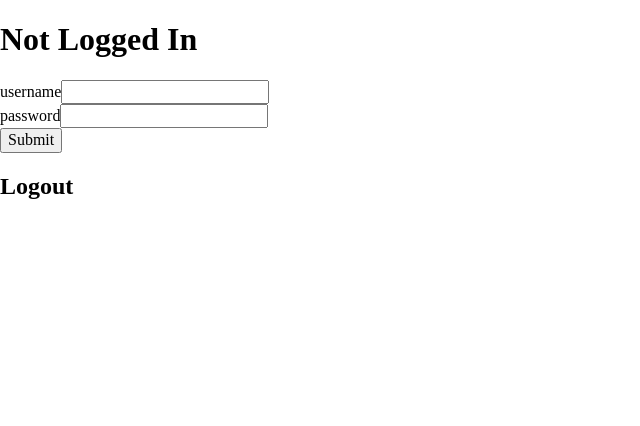
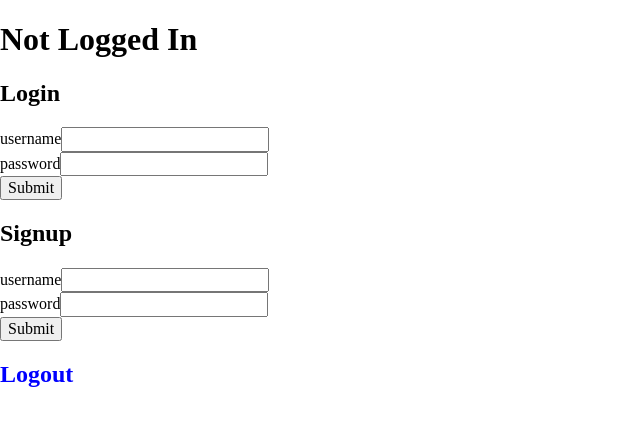
Before and after one commit to jessiicacmoore/fullstack-todo-app, a React (Create React App) app in the folder frontend/: page / in a window 1280 px wide. Shown: the top 426 px of the page, without its empty margins (0-640 px from the left). Built offline with nearby package versions, Linux system fonts and the light colour scheme.

Commit message:
Signup functionality

```diff
--- a/frontend/src/App.js
+++ b/frontend/src/App.js
@@ -2,6 +2,7 @@ import React, {useEffect, useState} from 'react';
 import axios from 'axios';
 
 import LoginForm from './components/LoginForm';
+import SignupForm from './components/SignupForm';
 
 const App = () => {
 
@@ -16,15 +17,28 @@ const App = () => {
       password: password
     })
       .then(res => {
-        console.log(res);
         localStorage.setItem('token', res.data.token)
-        setisLoggedIn(localStorage.getItem('token') ? true : false)
+        setisLoggedIn(true)
       })
+      .catch(err => console.log(err));
   }
 
   const handleLogout = () => {
     localStorage.removeItem('token');
     setisLoggedIn(false)
+  }
+
+  const handleSignup = (e, username, password) => {
+    e.preventDefault();
+    axios.post(`${apiUrl}/api/users/`, {
+      username: username,
+      password: password
+    })
+    .then(res => {
+      console.log(res);
+      localStorage.setItem('token', res.data.token)
+      setisLoggedIn(true)
+    }).catch(err => console.log(err))
   }
 
   useEffect(() => {
@@ -35,17 +49,21 @@ const App = () => {
         }
       })
         .then(res => {
-          console.log(res)
           setUser(res.data);
         })
+        .catch(err => console.log(err));
     }
-  }, []);
+  }, [isLoggedIn]);
 
   return (
     <div>
       <h1>{isLoggedIn ? `Hello ${user.username}` : "Not Logged In"}</h1>
+      <h2>Login</h2>
       <LoginForm handleLogin={handleLogin}/>
-      <h2 onClick={handleLogout}>Logout</h2>
+      <h2>Signup</h2>
+      <SignupForm handleSignup={handleSignup} />
+
+      <h2 onClick={handleLogout} style={{color:'blue'}}>Logout</h2>
     </div>
   )
 }
--- /dev/null
+++ b/frontend/src/components/SignupForm.js
@@ -0,0 +1,46 @@
+import React, { useState } from 'react'
+
+const SignupForm = ({handleSignup}) => {
+  const [username, setUsername] = useState("");
+  const [password, setPassword] = useState("");
+
+  const handleChange = e => {
+    const value = e.target.value;
+    switch (e.target.name) {
+      case "username":
+        setUsername(value);
+        break;
+      case "password":
+        setPassword(value);
+        break;
+      default:
+        break;
+    }
+  }
+
+  return (
+    <form onSubmit={e => handleSignup(e, username, password)}>
+      <div className="username">
+        <label htmlFor="username">username</label>
+        <input
+          type="text"
+          name="username"
+          value={username}
+          onChange={handleChange}
+        />
+      </div>
+      <div className="password">
+        <label htmlFor="password">password</label>
+        <input
+          type="password"
+          name="password"
+          value={password}
+          onChange={handleChange}
+        />
+      </div>
+      <input type="submit"/>
+    </form>
+  )
+}
+
+export default SignupForm
```
